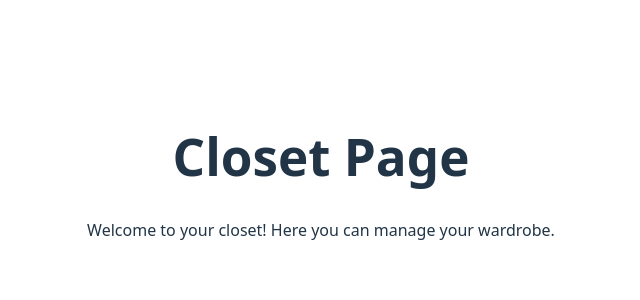
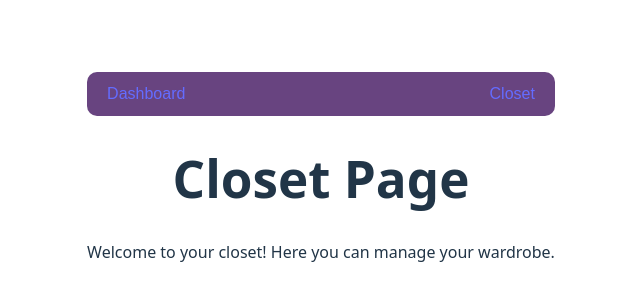
Before and after one commit to technica-hackathon-2025/app-technica2025, a React (Vite) app in the folder technica-hackthon/: page /closet in a window 1280 px wide. Shown: the part 224-524 px from the top of the page, without its empty margins (319-959 px from the left). Built offline with nearby package versions, Linux system fonts and the light colour scheme; no server answers.

Commit message:
added nav bar

```diff
--- /dev/null
+++ b/technica-hackthon/src/components/Navbar.css
@@ -0,0 +1,19 @@
+.navbar-links{
+    font-color: #FFFFFF;
+    display: flex;
+    gap: 1px;
+}
+#navbar{
+    background-color: #684480;
+    padding: 10px 20px;
+    border-radius: 10px;
+    display: flex;
+    justify-content: space-between;
+    align-items: center;
+    font-family: Arial, Helvetica, sans-serif;
+}
+#dashboard-link{
+    text-decoration: none;
+    color: black;
+    font-weight: bold;
+}
--- a/technica-hackthon/src/components/Navbar.tsx
+++ b/technica-hackthon/src/components/Navbar.tsx
@@ -1,16 +1,15 @@
 import { Link } from "react-router";
-
+import "./Navbar.css";
 export default function Navbar() {
   return (
-    <nav>
-      <ul>
-        <li>
+    <nav id ="navbar">
+
+        <div className ="navbar-links">
           <Link to="/">Dashboard</Link>
-        </li>
-        <li>
+        </div>
+        <div className="navbar-link">
           <Link to="/closet">Closet</Link>
-        </li>
-      </ul>
+        </div>
     </nav>
   );
 }
--- a/technica-hackthon/src/pages/Closet.tsx
+++ b/technica-hackthon/src/pages/Closet.tsx
@@ -1,6 +1,8 @@
+import Navbar from "../components/Navbar";
 const Closet = () => {
   return (
     <div>
+        <Navbar />
       <h1>Closet Page</h1>
       <p>Welcome to your closet! Here you can manage your wardrobe.</p>
     </div>
```
